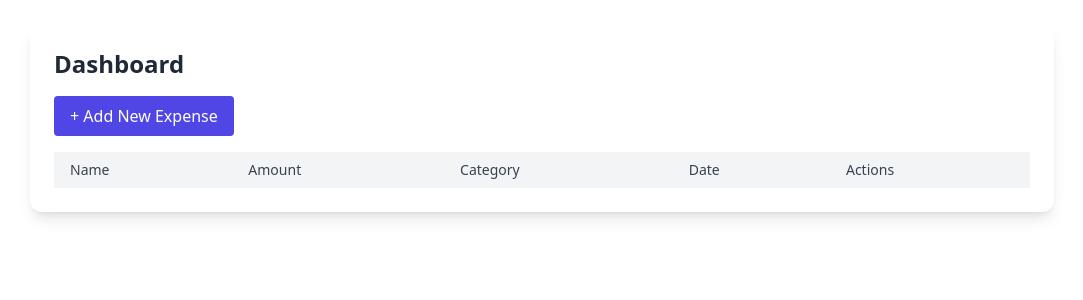
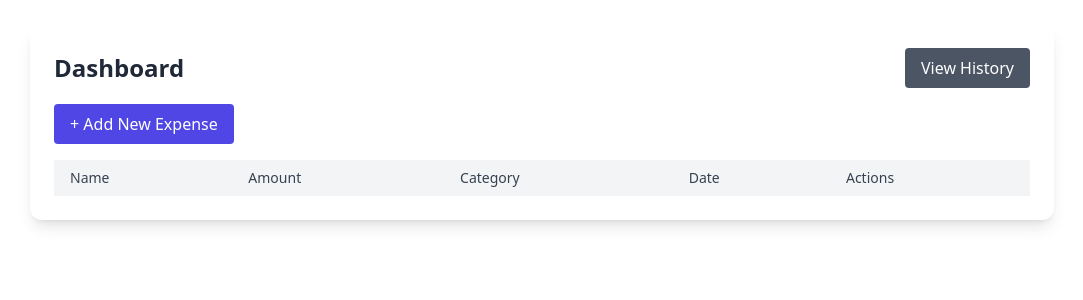
Before and after one commit to dipteshrastogi/Expense-Tracker-Project, a React (Vite) app in the folder frontend/: page / in a window 1280 px wide. Shown: the top 300 px of the page, without its empty margins (98-1181 px from the left). Built offline with nearby package versions, Linux system fonts and the light colour scheme.

Commit message:
Update: Modified components in the frontend

```diff
--- a/frontend/src/components/DashboardPage.jsx
+++ b/frontend/src/components/DashboardPage.jsx
@@ -22,9 +22,21 @@ const DashboardPage = ({ expenses = [] }) => {
     setShowNewRow(false);
   };
 
+  const handleHistory = () => {
+    alert('Show full history here or navigate to a history page.');
+  };
+
   return (
     <div className="max-w-5xl mx-auto p-6 bg-white shadow-lg rounded-xl mt-6">
-      <h1 className="text-2xl font-semibold text-gray-800 mb-4">Dashboard</h1>
+      <div className="flex justify-between items-center mb-4">
+        <h1 className="text-2xl font-semibold text-gray-800">Dashboard</h1>
+        <button
+          className="px-4 py-2 bg-gray-600 text-white rounded hover:bg-gray-700"
+          onClick={handleHistory}
+        >
+          View History
+        </button>
+      </div>
       <button
         className="mb-4 px-4 py-2 bg-indigo-600 text-white rounded hover:bg-indigo-700"
         onClick={handleAddClick}
```
